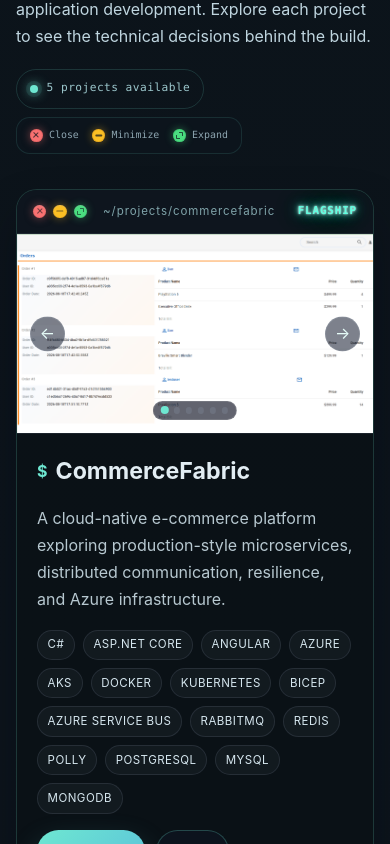
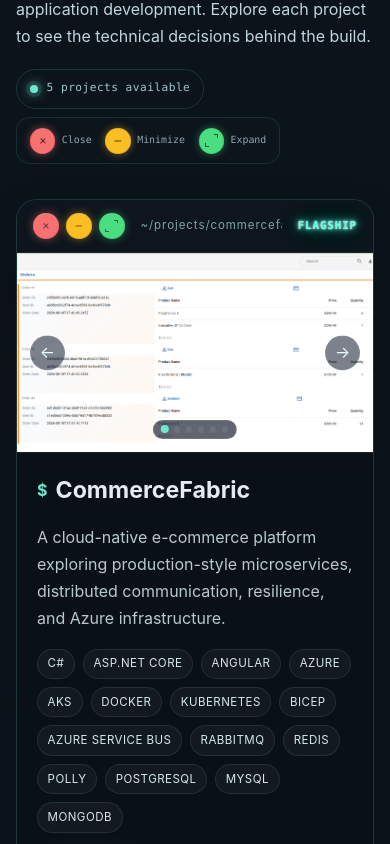
Before and after one commit to danielmusselwhite/DanielMusselwhitePortfolio, a React (Vite) app: page / in a window 390 px wide. Shown: the part 4900-5744 px from the top of the page. Built offline with nearby package versions, Linux system fonts and the light colour scheme.

Commit message:
feat: make project interactable buttons bigger on mobile

```diff
--- a/src/Components/Projects/ProjectCard.css
+++ b/src/Components/Projects/ProjectCard.css
@@ -174,6 +174,19 @@
   box-shadow:
     inset 0 0 0 1px rgba(15, 23, 42, 0.14),
     inset 0 1px 1px rgba(255, 255, 255, 0.18);
+}
+
+/* Bigger touch target on phones */
+@media (max-width: 600px) {
+  .traffic-dot {
+    width: 1.6rem;
+    height: 1.6rem;
+    flex: 0 0 1.6rem;
+  }
+  .traffic-dot__icon{
+    width: 0.8rem;
+    height: 0.8rem;
+  }
 }
 
 .traffic-dot::after {
--- a/src/Components/Projects/Projects.css
+++ b/src/Components/Projects/Projects.css
@@ -169,6 +169,19 @@
   width: 0.42rem;
   height: 0.42rem;
   color: rgba(16, 24, 30, 0.72);
+}
+
+/* Bigger touch target on phones */
+@media (max-width: 600px) {
+  .projects__control-dot {
+    width: 1.6rem;
+    height: 1.6rem;
+    flex: 0 0 1.6rem;
+  }
+  .projects__control-icon{
+    width: 0.8rem;
+    height: 0.8rem;
+  }
 }
 
 .projects__control-icon--close::before,
```
